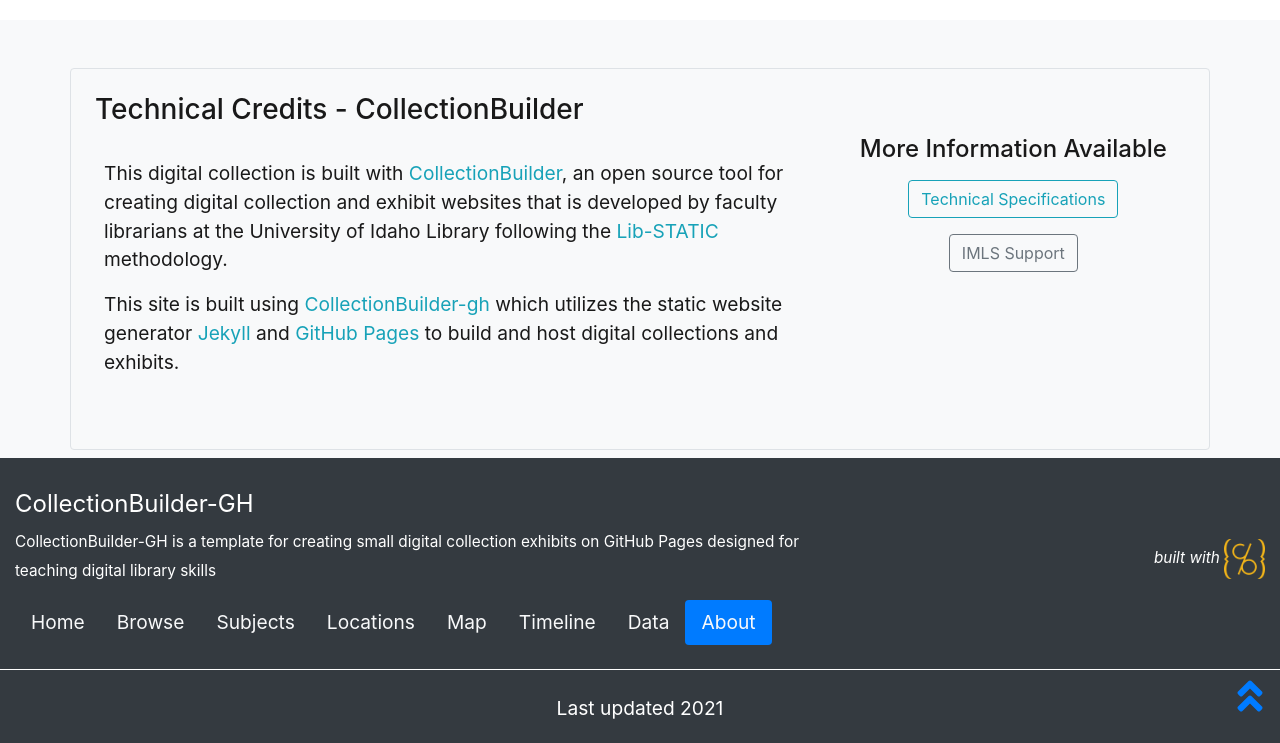
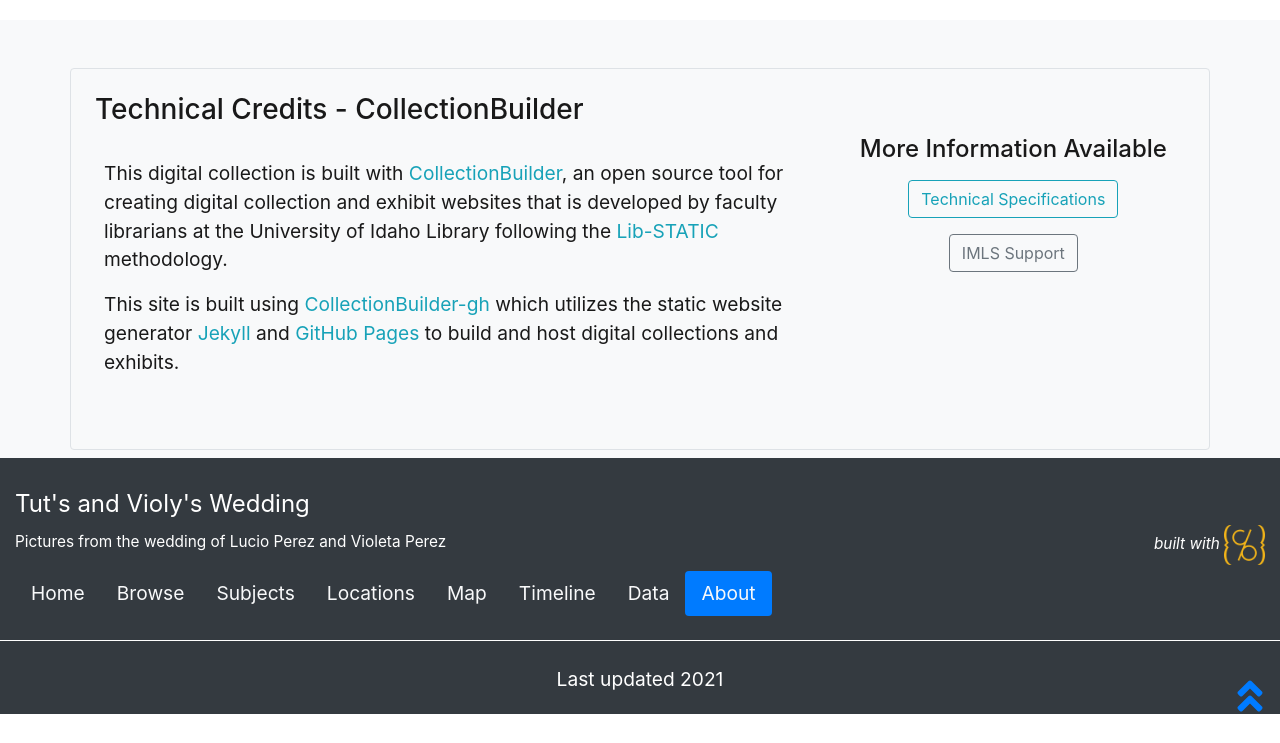
Before and after one commit to pvperez1/dhsi2021_draft, a Jekyll site: the page built from pages/about.md, in a window 1280 px wide and 900 px high, scrolled down 968 px, cut to the strip 157-900 px from the top of the window. Built offline with Jekyll 4.4.1, drawn with Linux system fonts in a browser that asks for light colours; after the commit the page ends 1839 px from its top, so only the background shows below that; some of the changed text lies outside the part shown.

Commit message:
Updated Site Settings

```diff
--- a/_config.yml
+++ b/_config.yml
@@ -20,20 +20,25 @@
 # SITE SETTINGS
 #
 # title of site appears in banner
-title: CollectionBuilder-GH
+title: Tut's and Violy's Wedding
 # tagline, a short phrase that will appear throughout the site in the top banner
-tagline: a template for creating simple digital exhibits
+tagline: Going strong after 39 years
 # description appears in meta tags and other locations
 # this description might appear in search result lists, keep around 160 characters max
-description: "CollectionBuilder-GH is a template for creating small digital collection exhibits on GitHub Pages designed for teaching digital library skills"
+description: "Pictures from the wedding of Lucio Perez and Violeta Perez"
 # creator of the digital collection, to appear in meta tags; we typically use our GitHub usernames but feel free to just use your name
-author: CollectionBuilder
+author: pvperez1
+organization-name: Curatory
+organization-link: https://curatory.tech
+organization-logo-banner: https://www.lib.uidaho.edu/media/digital/justdi_logo_sm.png
+organization-logo-nav: https://www.lib.uidaho.edu/media/digital/bannerlogo_allwhite.png
+
 
 ##########
 # COLLECTION SETTINGS
 #
 # choose metadata: this is the name of the csv file in your _data directory that describes the objects in your collection
-metadata: demo-metadata
+metadata:  metadata-template
 
 ##########
 # GOOGLE SERVICES [optional!]
```
